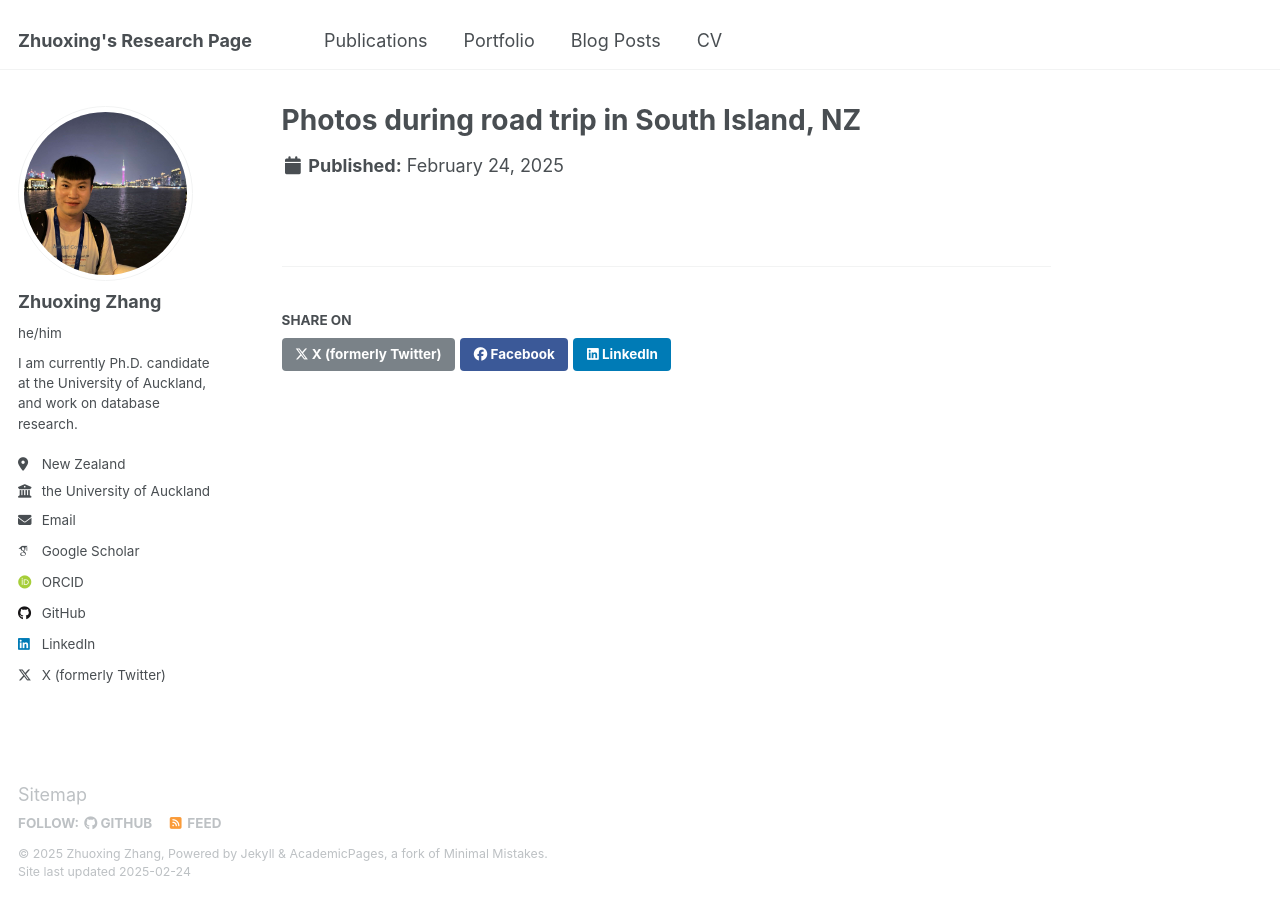
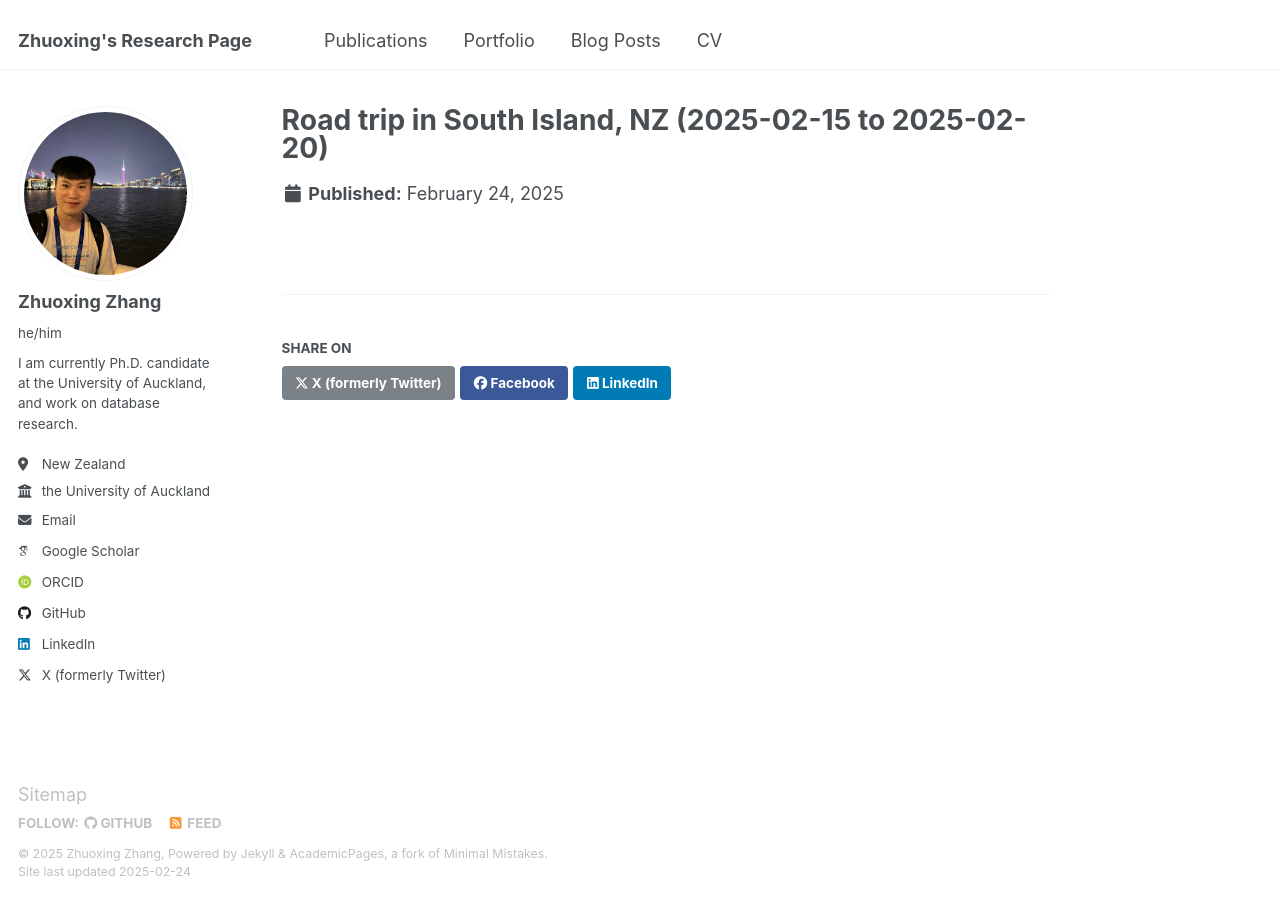
Before and after one commit to zhuoxingzhang/zhuoxingzhang.github.io, a Jekyll site: the page built from _portfolio/pothos_in_south_island_nz.md, in a window 1280 px wide. Built offline with Jekyll 4.4.1, drawn with Linux system fonts in a browser that asks for light colours; some web fonts are replaced.

Commit message:
Update pothos_in_south_island_nz.md

```diff
--- a/_portfolio/pothos_in_south_island_nz.md
+++ b/_portfolio/pothos_in_south_island_nz.md
@@ -1,5 +1,5 @@
 ---
-title: "Photos during road trip in South Island, NZ"
+title: "Road trip in South Island, NZ (2025-02-15 to 2025-02-20)"
 excerpt: "Beautiful views in South Island of New Zealand.<br/>
         <img src='/images/nz/1.jpg' width='300px'>
 	<img src='/images/nz/2.jpg' width='300px'>
```
